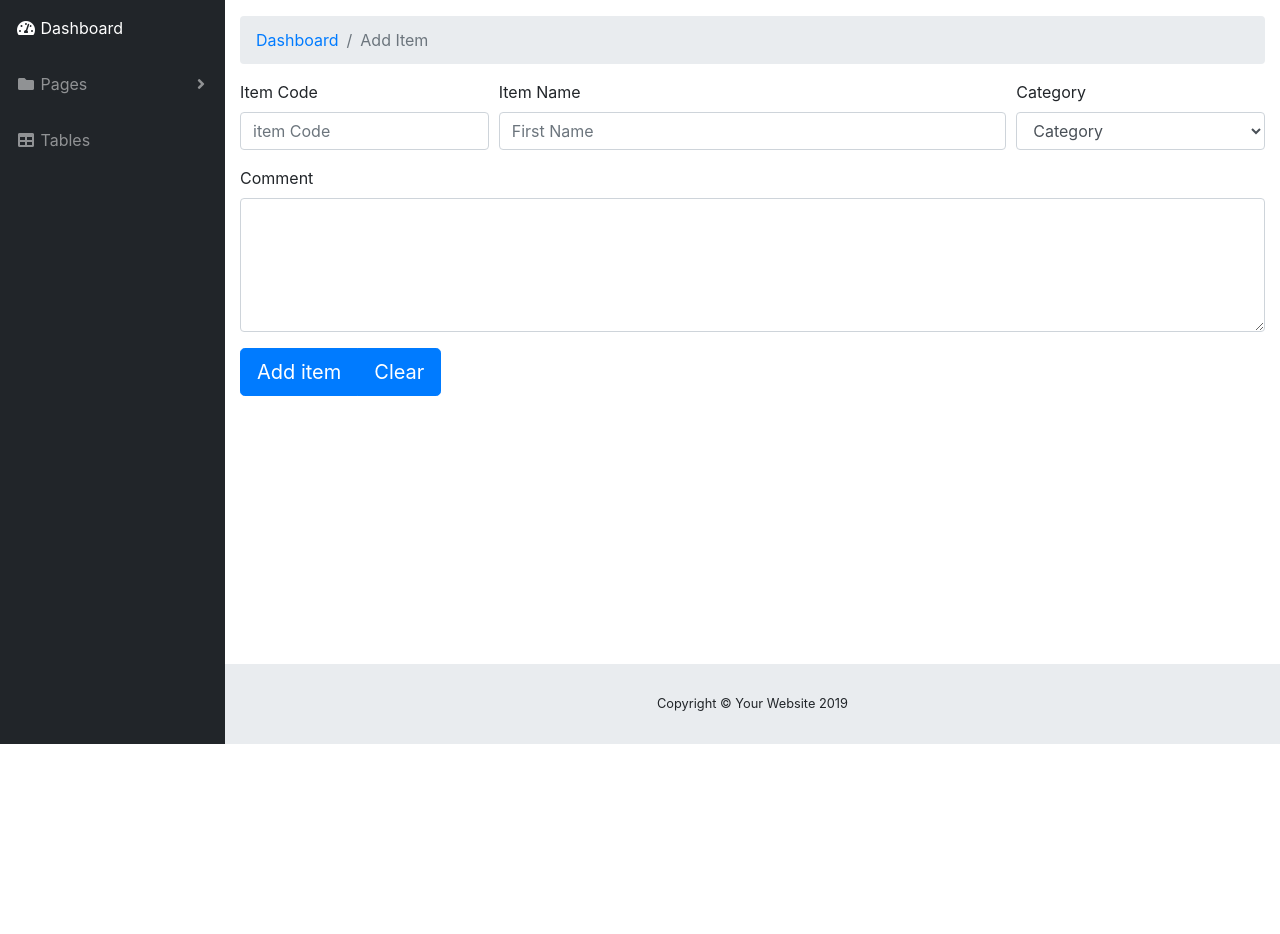
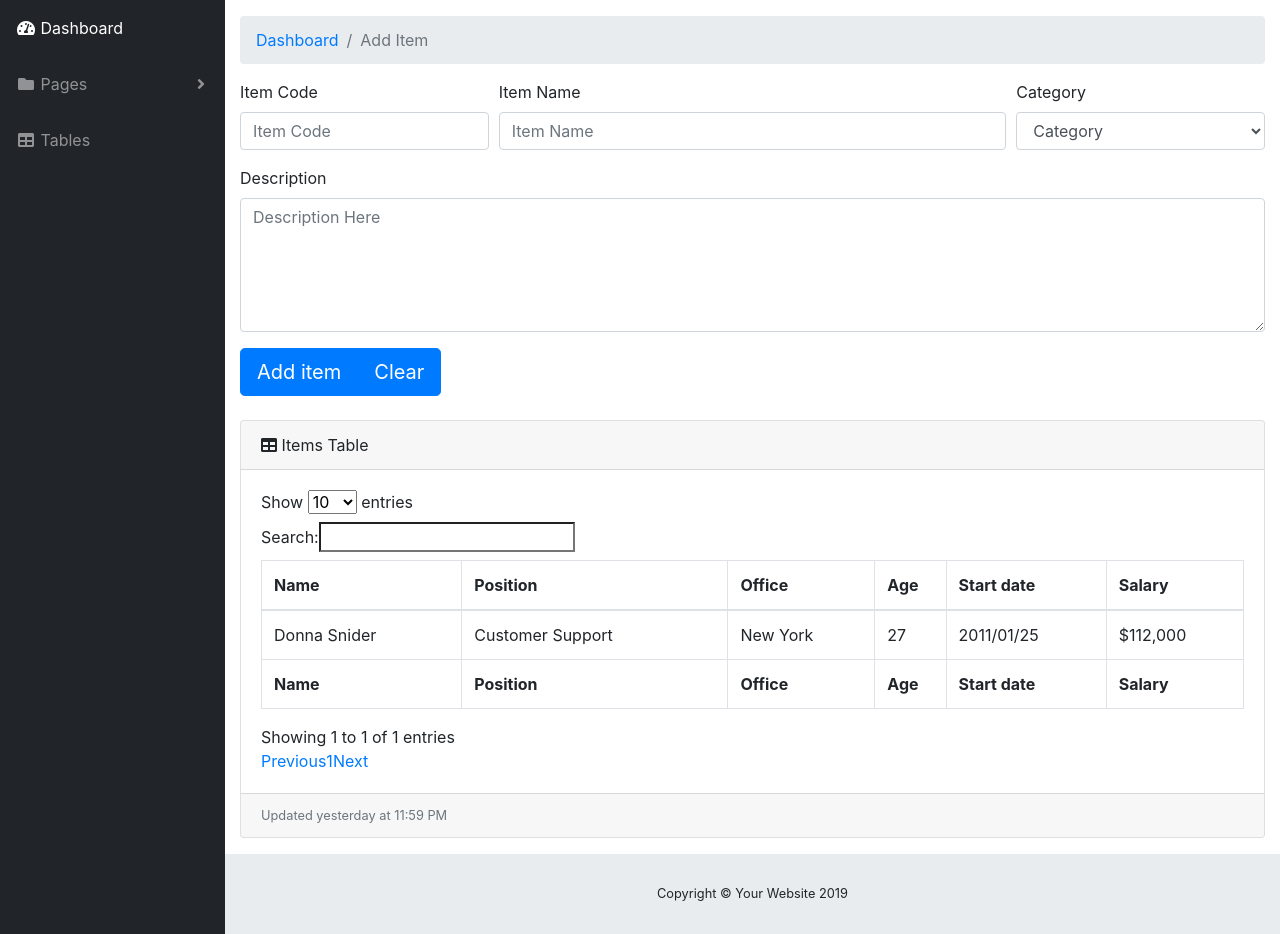
Before and after one commit to JoebenEngalan/USeP_sports, a PHP site: page /add-item.php in a window 1280 px wide. Shown: the part 56-990 px from the top of the page. Before the commit the page ends 800 px from the top, so only its background shows below. Run offline with PHP 8.4, Linux system fonts and the light colour scheme; some libraries are stand-ins or nearby versions.

Commit message:
add table

```diff
--- a/add-item.php
+++ b/add-item.php
@@ -32,12 +32,12 @@
           <div class="form-row">
           <div class="form-group col-md-3">
               <label for="itemcode">Item Code</label>
-              <input type="text" class="form-control" id="itemcode" placeholder="item Code">
+              <input type="text" class="form-control" id="itemcode" placeholder="Item Code">
           </div>
             <!-- Item Name input -->
             <div class="form-group col-md-6">
               <label for="itemname">Item Name</label>
-              <input type="text" class="form-control" id="itemname" placeholder="First Name">
+              <input type="text" class="form-control" id="itemname" placeholder="Item Name">
             </div>
             <!--  Category input -->
             <div class="form-group col">
@@ -50,10 +50,10 @@
             </div>
           </div>
           <!--Grid row-->
-          <!-- Inputcomment input -->
+          <!-- InputDescription input -->
           <div class="form-group col-md-14">
-            <label for="Inputcomment">Comment</label>
-            <textarea class="form-control" rows="5" id="Inputcomment" resize="none"></textarea>
+            <label for="InputDescription">Description</label>
+            <textarea class="form-control" rows="5" id="InputDescription" resize="none" placeholder="Description Here"></textarea>
           </div>
 
           <!-- Grid row  Buttons -->
@@ -63,6 +63,50 @@
           </div>
 
         </form>
+        </div>
+
+        <!-- DataTables Example -->
+        <div class="card mb-3">
+          <div class="card-header">
+            <i class="fas fa-table"></i>
+            Items Table</div>
+          <div class="card-body">
+            <div class="table-responsive">
+              <table class="table table-bordered" id="dataTable" width="100%" cellspacing="0">
+                <thead>
+                  <tr>
+                    <th>Name</th>
+                    <th>Position</th>
+                    <th>Office</th>
+                    <th>Age</th>
+                    <th>Start date</th>
+                    <th>Salary</th>
+                  </tr>
+                </thead>
+                <tfoot>
+                  <tr>
+                    <th>Name</th>
+                    <th>Position</th>
+                    <th>Office</th>
+                    <th>Age</th>
+                    <th>Start date</th>
+                    <th>Salary</th>
+                  </tr>
+                </tfoot>
+                <tbody>
+                  <tr>
+                    <td>Donna Snider</td>
+                    <td>Customer Support</td>
+                    <td>New York</td>
+                    <td>27</td>
+                    <td>2011/01/25</td>
+                    <td>$112,000</td>
+                  </tr>
+                </tbody>
+              </table>
+            </div>
+          </div>
+          <div class="card-footer small text-muted">Updated yesterday at 11:59 PM</div>
         </div>
 
     </div><!-- /.container-fluid -->
```
